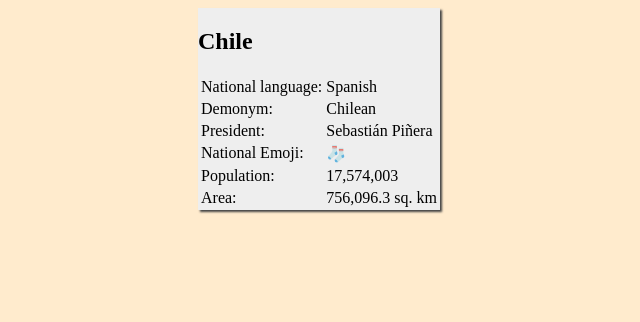
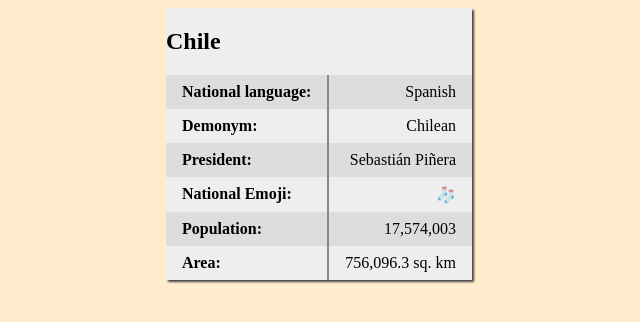
Before and after one commit to garrettgsb/intro-to-git-workflow, a plain HTML site: page index.html in a window 1280 px wide. Shown: the whole page, without its empty margins (321-961 px from the left). Drawn offline with Linux system fonts and the light colour scheme.

Commit message:
Style HTML table

```diff
--- a/style.css
+++ b/style.css
@@ -13,3 +13,27 @@ main {
   box-shadow: 2px 2px 2px #444;
   max-width: 80vw;
 }
+
+table {
+  border-collapse: collapse;
+}
+
+tbody > tr:hover {
+  background: #DDE;
+}
+
+tr:nth-child(odd) {
+  background: #DDD;
+}
+
+td {
+  padding: 0.5em 1em;
+}
+
+td:nth-child(1) {
+  border-right: 2px solid #888;
+  font-weight: bolder;
+}
+td:nth-child(2) {
+  text-align: right;
+}
```
